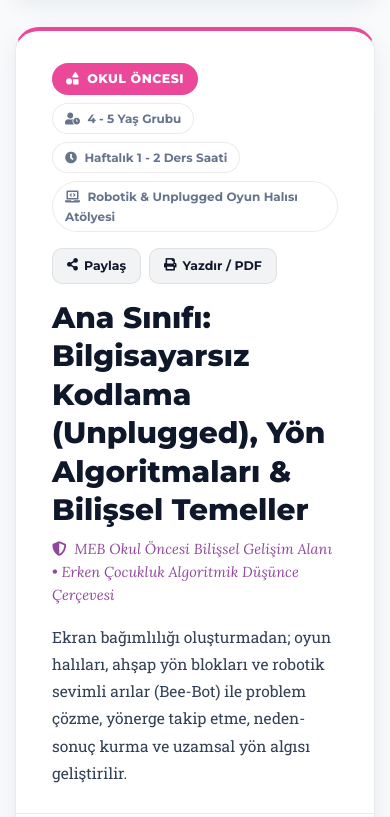
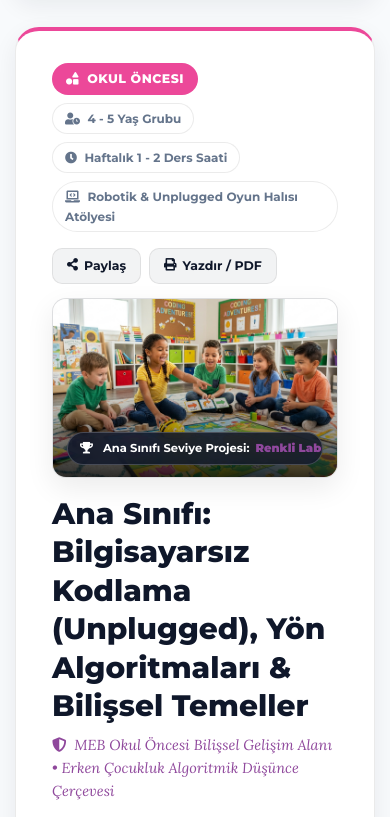
Before and after one commit to vahitkeskin/bilisimhocasi, a website built with Vite: page mufredat.html in a window 390 px wide. Shown: the part 1922-2739 px from the top of the page. Built offline with nearby package versions, Linux system fonts and the light colour scheme.

Commit message:
feat(curriculum): position project hero banner directly above grade title with matching width and proportional height

```diff
--- a/css/style.css
+++ b/css/style.css
@@ -3260,6 +3260,134 @@ textarea.golden-form-element {
   background: rgba(15, 23, 42, 0.05);
 }
 
+/* Sınıf Seviyesi Proje / Müfredat Hero Görseli (Title ile aynı genişlikte ve orantılı) */
+.active-grade-hero-banner-wrap {
+  width: 100%;
+  aspect-ratio: 16 / 7;
+  max-height: 420px;
+  min-height: 220px;
+  border-radius: 18px;
+  overflow: hidden;
+  position: relative;
+  margin-top: 18px;
+  margin-bottom: 22px;
+  border: 1px solid var(--border-glass);
+  background: rgba(0, 0, 0, 0.25);
+  box-shadow: 0 10px 30px rgba(0, 0, 0, 0.22);
+  cursor: pointer;
+  transition: transform 0.35s ease, box-shadow 0.35s ease, border-color 0.35s ease;
+}
+
+.active-grade-hero-banner-wrap:hover {
+  transform: translateY(-3px);
+  box-shadow: 0 18px 42px rgba(0, 0, 0, 0.35);
+  border-color: rgba(200, 155, 60, 0.5);
+}
+
+.active-grade-hero-banner-img {
+  width: 100%;
+  height: 100%;
+  object-fit: cover;
+  object-position: center;
+  display: block;
+  transition: transform 0.6s cubic-bezier(0.16, 1, 0.3, 1);
+}
+
+.active-grade-hero-banner-wrap:hover .active-grade-hero-banner-img {
+  transform: scale(1.03);
+}
+
+.active-grade-hero-banner-overlay {
+  position: absolute;
+  inset: 0;
+  background: linear-gradient(180deg, rgba(0, 0, 0, 0) 40%, rgba(0, 0, 0, 0.3) 70%, rgba(0, 0, 0, 0.8) 100%);
+  display: flex;
+  align-items: flex-end;
+  justify-content: space-between;
+  gap: 12px;
+  padding: 16px 22px;
+  pointer-events: none;
+}
+
+.hero-banner-badge {
+  background: rgba(15, 23, 42, 0.82);
+  backdrop-filter: blur(10px);
+  -webkit-backdrop-filter: blur(10px);
+  color: #FFFFFF;
+  padding: 8px 16px;
+  border-radius: 30px;
+  font-family: var(--font-heading);
+  font-size: 13px;
+  font-weight: 700;
+  border: 1px solid rgba(255, 255, 255, 0.2);
+  display: inline-flex;
+  align-items: center;
+  gap: 6px;
+  max-width: 80%;
+  text-overflow: ellipsis;
+  overflow: hidden;
+  white-space: nowrap;
+}
+
+.hero-banner-badge strong {
+  color: var(--primary-gold);
+}
+
+.hero-banner-zoom-pill {
+  background: rgba(200, 155, 60, 0.95);
+  color: #FFFFFF;
+  padding: 8px 16px;
+  border-radius: 30px;
+  font-family: var(--font-heading);
+  font-size: 12px;
+  font-weight: 800;
+  box-shadow: 0 4px 14px rgba(0, 0, 0, 0.3);
+  display: inline-flex;
+  align-items: center;
+  gap: 6px;
+  white-space: nowrap;
+  opacity: 0;
+  transform: translateY(6px);
+  transition: all 0.3s ease;
+}
+
+.active-grade-hero-banner-wrap:hover .hero-banner-zoom-pill {
+  opacity: 1;
+  transform: translateY(0);
+}
+
+[data-theme="light"] .active-grade-hero-banner-wrap {
+  box-shadow: 0 10px 28px rgba(0, 0, 0, 0.08);
+  border-color: rgba(15, 23, 42, 0.1);
+  background: rgba(0, 0, 0, 0.04);
+}
+
+[data-theme="light"] .active-grade-hero-banner-wrap:hover {
+  box-shadow: 0 16px 38px rgba(0, 0, 0, 0.14);
+}
+
+@media (max-width: 768px) {
+  .active-grade-hero-banner-wrap {
+    aspect-ratio: 16 / 9;
+    max-height: 260px;
+    min-height: 180px;
+    border-radius: 14px;
+    margin-top: 14px;
+    margin-bottom: 16px;
+  }
+  .active-grade-hero-banner-overlay {
+    padding: 12px 14px;
+  }
+  .hero-banner-badge {
+    font-size: 11.5px;
+    padding: 6px 12px;
+    max-width: 100%;
+  }
+  .hero-banner-zoom-pill {
+    display: none;
+  }
+}
+
 .active-grade-title {
   font-family: var(--font-heading);
   font-size: 1.85rem;
--- a/js/mufredat.js
+++ b/js/mufredat.js
@@ -286,6 +286,19 @@
             </div>
           </div>
 
+          <!-- Sınıf Seviyesi Proje Görseli (Title'ın tam üstünde, title genişliğinde ve orantılı) -->
+          <div class="active-grade-hero-banner-wrap" role="button" tabindex="0" title="Proje Görselini Tam Boyut İncele" data-img="${grade.projectImage || 'assets/projects/' + grade.id + '.jpg'}" data-title="${grade.project}" data-desc="${grade.projectDesc}">
+            <img src="${grade.projectImage || 'assets/projects/' + grade.id + '.jpg'}" alt="${grade.project} - ${grade.title}" class="active-grade-hero-banner-img" loading="eager">
+            <div class="active-grade-hero-banner-overlay">
+              <div class="hero-banner-badge">
+                <i class="fas fa-trophy mr-1"></i> ${grade.shortLabel} Seviye Projesi: <strong>${grade.project}</strong>
+              </div>
+              <span class="hero-banner-zoom-pill">
+                <i class="fas fa-search-plus mr-1"></i> Tam Boyut Görseli Aç
+              </span>
+            </div>
+          </div>
+
           <h2 class="active-grade-title">${grade.title}</h2>
           <div class="active-grade-scope-line">
             <i class="fas fa-shield-alt mr-1"></i> ${grade.scope}
@@ -478,6 +491,22 @@
     if (printBtn) {
       printBtn.addEventListener('click', () => {
         window.print();
+      });
+    }
+
+    // Hero Banner Image Click for Full-Res Lightbox
+    const heroBannerWrapper = document.querySelector('.active-grade-hero-banner-wrap');
+    if (heroBannerWrapper) {
+      heroBannerWrapper.addEventListener('click', () => {
+        const imgUrl = grade.projectImage || `assets/projects/${grade.id}.jpg`;
+        openProjectModal(imgUrl, grade.project, grade.projectDesc);
+      });
+      heroBannerWrapper.addEventListener('keydown', (e) => {
+        if (e.key === 'Enter' || e.key === ' ') {
+          e.preventDefault();
+          const imgUrl = grade.projectImage || `assets/projects/${grade.id}.jpg`;
+          openProjectModal(imgUrl, grade.project, grade.projectDesc);
+        }
       });
     }
 
```
